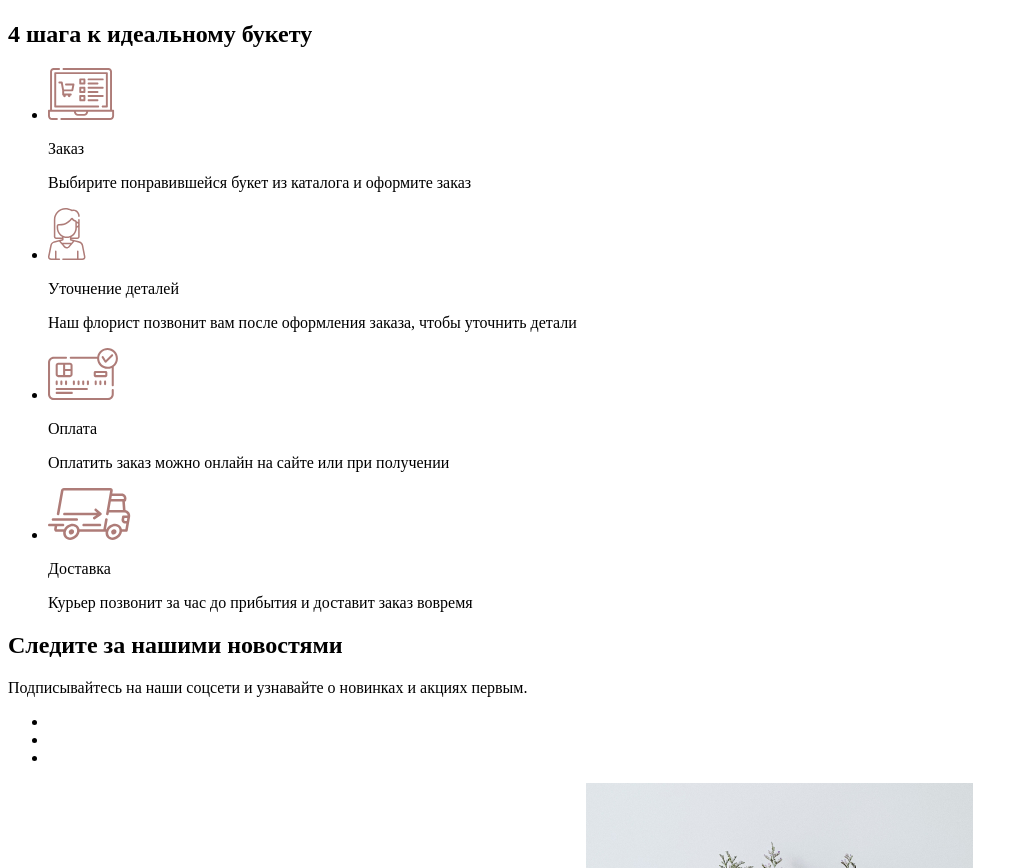
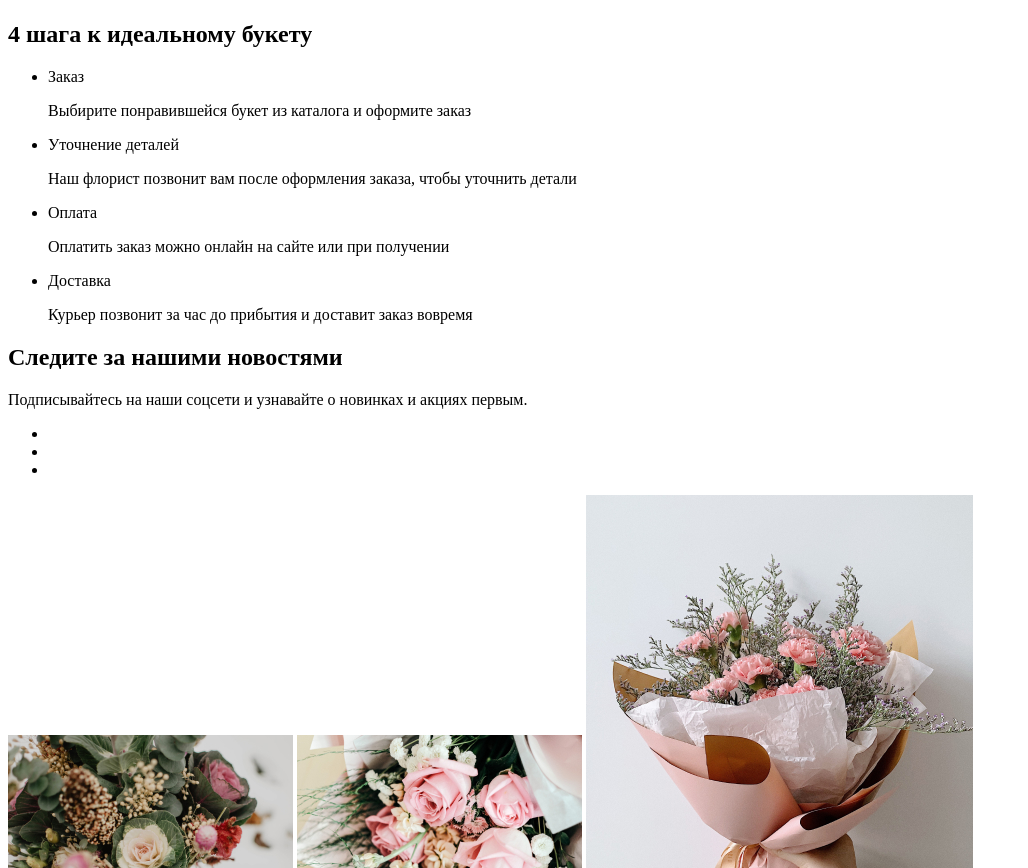
Before and after one commit to ekaterinas97/flower-shop, a plain HTML site: page index.html in a window 1280 px wide. Shown: the part 3828-4696 px from the top of the page, without its empty margins (0-1028 px from the left). Drawn offline with Linux system fonts and the light colour scheme.

Commit message:
added alt attrs

```diff
--- a/index.html
+++ b/index.html
@@ -50,7 +50,7 @@
                         <a href="#">Смотреть каталог</a>
                     </div>
                     <div class="intro__right">
-                        <img src="images/content/content-1.jpg" alt="">
+                        <img src="images/content/content-1.jpg" alt="Букет из тюльпанов">
                         <img src="images/content/content-2.jpg" alt="">
                     </div>
                 </div>
@@ -139,22 +139,18 @@
                 <h2>4 шага к идеальному букету</h2>
                 <ul class="steps__list">
                     <li>
-                        <img src="images/decorative/step-1.svg" alt="">
                         <p>Заказ</p>
                         <p>Выбирите понравившейся букет из каталога и оформите заказ</p>
                     </li>
                     <li>
-                        <img src="images/decorative/step-2.svg" alt="">
                         <p>Уточнение деталей</p>
                         <p>Наш флорист позвонит вам после оформления заказа, чтобы уточнить детали</p>
                     </li>
                     <li>
-                        <img src="images/decorative/step-3.svg" alt="">
                         <p>Оплата</p>
                         <p>Оплатить заказ можно онлайн на сайте или при получении</p>
                     </li>
                     <li>
-                        <img src="images/decorative/step-4.svg" alt="">
                         <p>Доставка</p>
                         <p>Курьер позвонит за час до прибытия и доставит заказ вовремя</p>
                     </li>
```
